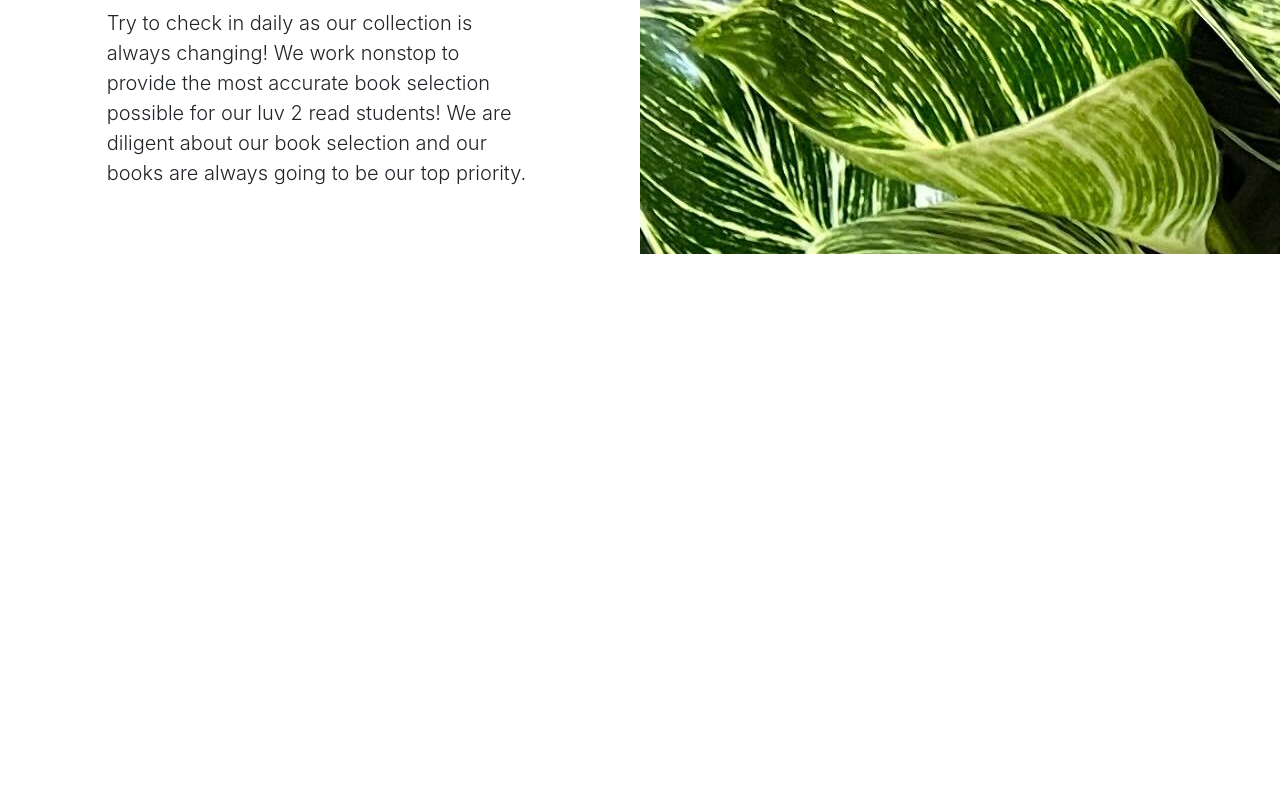
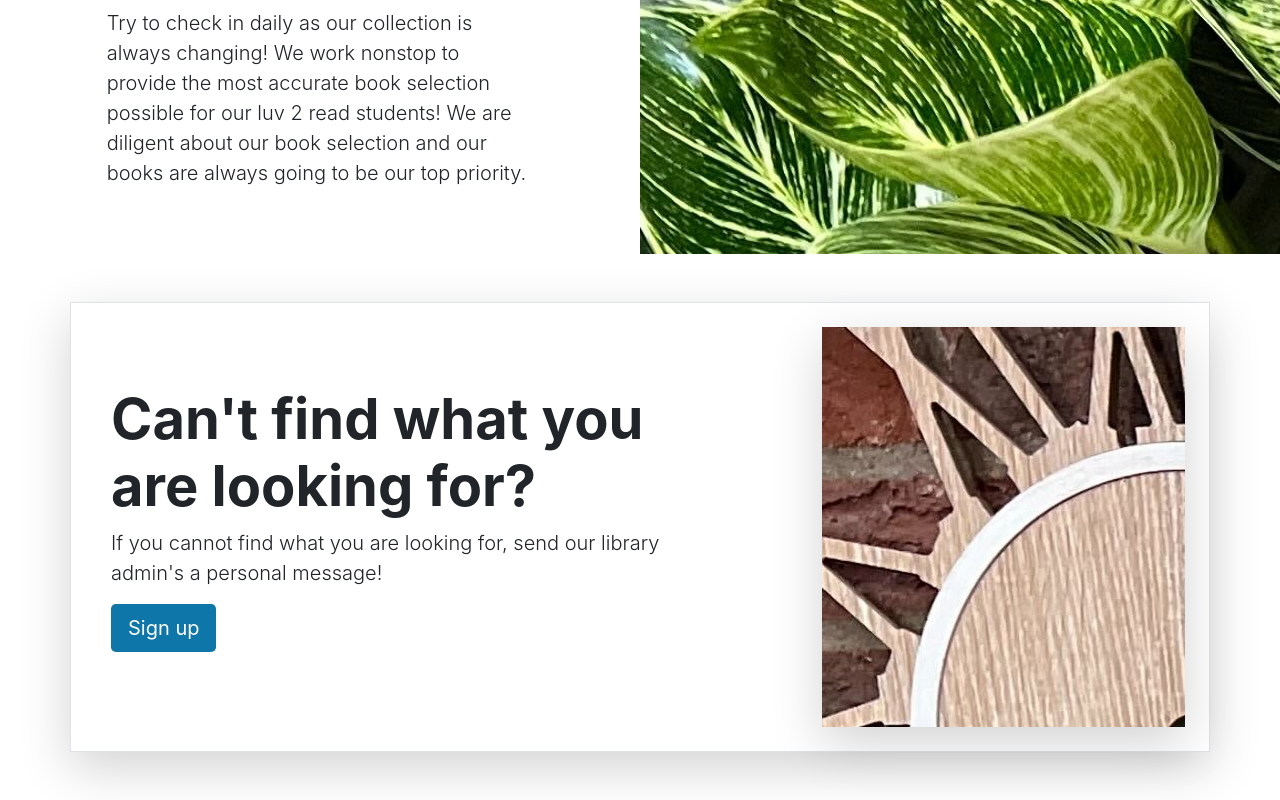
Before and after one commit to mengxiao88/library-app, a React (Create React App) app in the folder 03-frontend/react-library/: page / in a window 1280 px wide. Shown: the part 1670-2470 px from the top of the page. Before the commit the page ends 1924 px from the top, so only its background shows below. Built offline with nearby package versions, Linux system fonts and the light colour scheme.

Commit message:
add LibraryService component

```diff
--- a/03-frontend/react-library/src/App.tsx
+++ b/03-frontend/react-library/src/App.tsx
@@ -4,6 +4,7 @@ import { Navbar } from './layouts/NavbarAndFooter/Navbar';
 import { ExploreTopBooks } from './layouts/HomePage/ExploreTopBooks';
 import { Carousel } from './layouts/HomePage/Carousel';
 import { Heros } from './layouts/HomePage/Heros';
+import { LibraryServices } from './layouts/HomePage/LibraryServices';
 
 function App() {
   return (
@@ -12,8 +13,8 @@ function App() {
       <ExploreTopBooks/>
       <Carousel/>
       <Heros/>
+      <LibraryServices/>
     </div>
-
   );
 }
 
--- /dev/null
+++ b/03-frontend/react-library/src/layouts/HomePage/LibraryServices.tsx
@@ -0,0 +1,23 @@
+export const LibraryServices = () => {
+    return (
+        <div className='container my-5'>
+            <div className='row p-4 align-items-center border shadow-lg'>
+                <div className='col-lg-7 p-3'>
+                    <h1 className='display-4 fw-bold'>
+                        Can't find what you are looking for?
+                    </h1>
+                    <p className='lead'>
+                        If you cannot find what you are looking for,
+                        send our library admin's a personal message!
+                    </p>
+                    <div className='d-grid gap-2 justify-content-md-start mb-4 mb-lg-3'>
+                        <a className='btn main-color btn-lg text-white' href='#'>
+                            Sign up
+                        </a>
+                    </div>
+                </div>
+                <div className='col-lg-4 offset-lg-1 shadow-lg lost-image'></div>
+            </div>
+        </div>
+    );
+}
```
